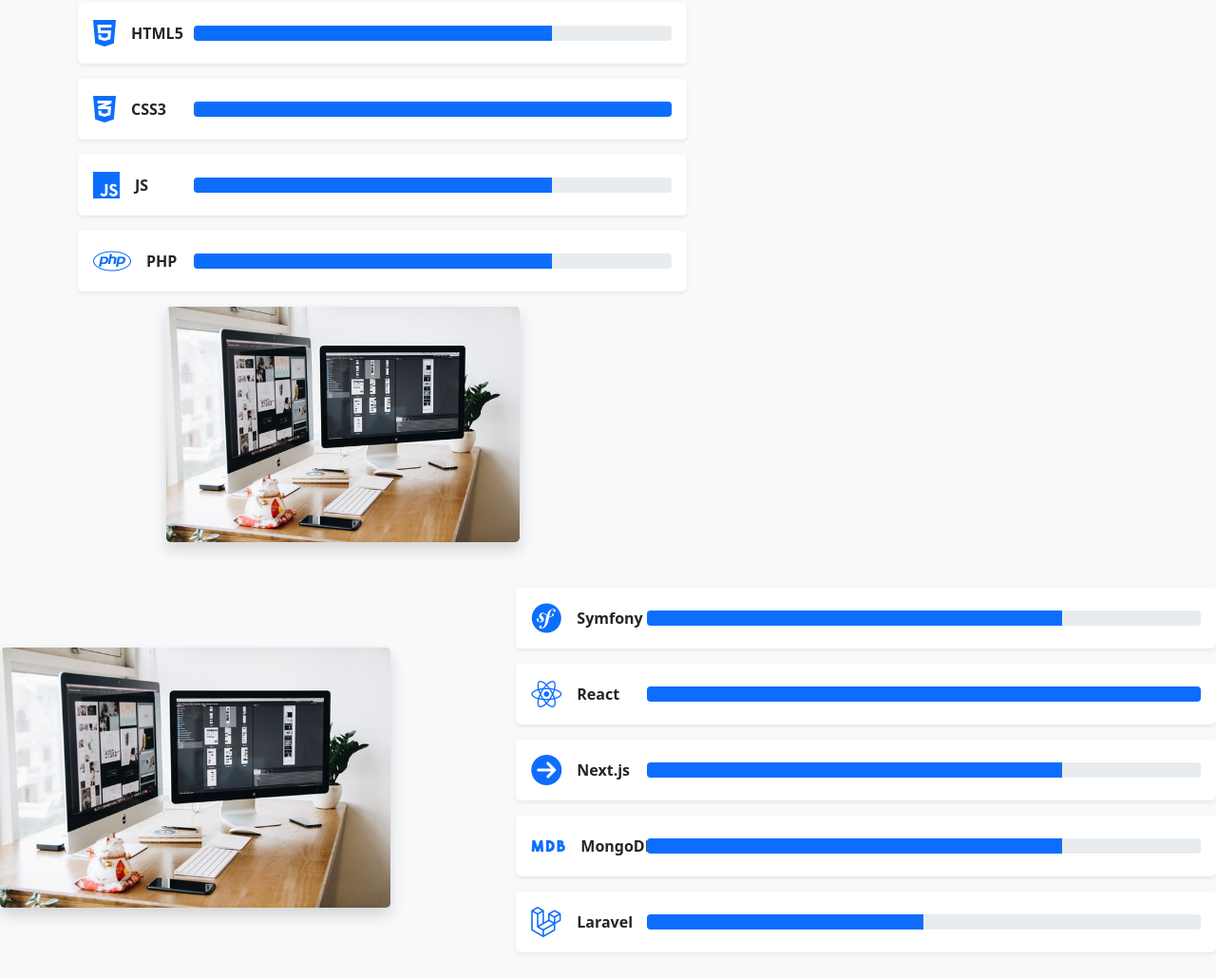
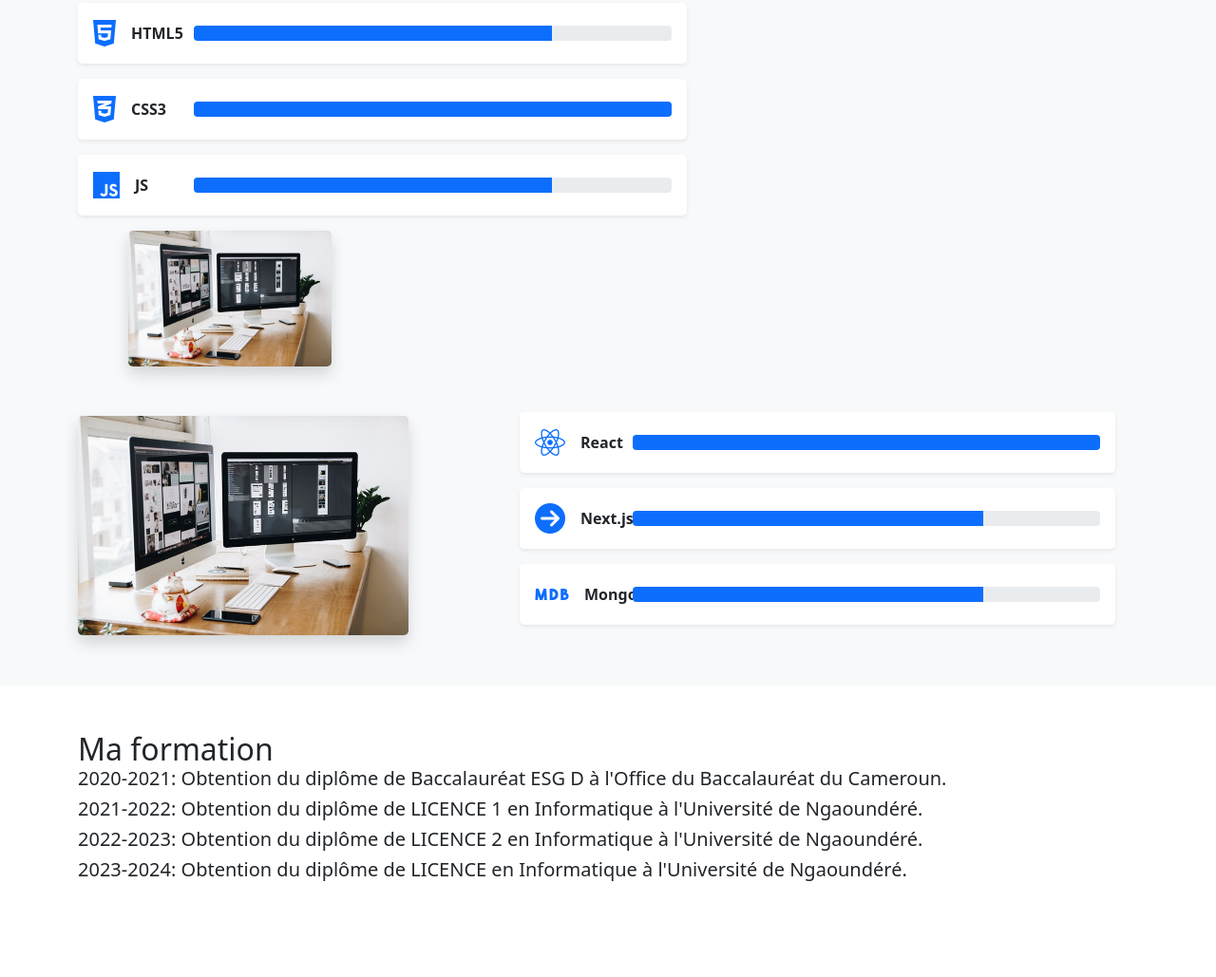
Before and after one commit to tikomeNanaIsmaila/portfolio-tikome, a plain HTML site: page index.html in a window 1280 px wide. Shown: the part 845-1874 px from the top of the page at 95% size. Drawn offline with nearby package versions, Linux system fonts and the light colour scheme.

Commit message:
Update index.html

```diff
--- a/index.html
+++ b/index.html
@@ -60,9 +60,9 @@
       <div class="container">
         <div class="row gy-4 align-items-center">
           <div class="col-12 col-md-6">
-            <h1 class="fw-bold">Je suis <b class="fw-bold">TIKOME NANA Ismaila</b> Développeur des applications web et mobile.</h1>
+            <h1 class="fw-bold">Je suis <b class="fw-bold">TIKOME NANA Ismaila</b> Développeur full stack et passionné par la Data Science et l'Intélligence Artificielle.</h1>
             <h2 class="fw-light">Bienvenue dans mon univers créatif</h2>
-            <a href="#expertise" class="btn btn-primary mt-5">Mon expertise web</a>
+            <a href="#expertise" class="btn btn-primary mt-5">Mon expertise</a>
           </div>
           <div class="col-12 col-md-6">
             <img src="NANA2.png" alt="TIKOME NANA Ismaila" width="100%" class="rounded-3 shadow">
@@ -135,28 +135,7 @@
               </div>
             </div>
 
-            <div class="mb-3 p-3 bg-white rounded-3 shadow-sm">
-              <div class="row align-items-center">
-                <div class="col-5 col-sm-4 col-lg-3 col-xl-2">
-                  <div class="d-flex align-items-center">
-                    <i class="fab fa-php fa-2x me-3 text-primary"></i>
-                    <p class="fw-bold m-0">PHP</p>
-                  </div>
-                </div>
-                <div class="col">
-                  <div class="progress" data-bs-toggle="tooltip" title="75%">
-                    <div class="progress-bar w-75" role="progressbar" aria-valuenow="75" aria-valuemin="0"
-                         aria-valuemax="100">
-                    </div>
-                  </div>
-                </div>
-              </div>
-            </div>
 
-
-            </div>
-
-          </div>
           <div class="col-12 offset-md-1 col-md-4">
             <img src="design.jpg" alt="écran montrant du code php" width="100%" class="rounded-3 shadow">
           </div>
@@ -170,24 +149,6 @@
           <div class="col-12 order-first offset-md-1 col-md-7 order-md-last">
 
             <!-- Progress bar -->
-            <div class="mb-3 p-3 bg-white rounded-3 shadow-sm">
-              <div class="row align-items-center">
-                <div class="col-5 col-sm-4 col-lg-3 col-xl-2">
-                  <div class="d-flex align-items-center">
-                    <i class="fab fa-symfony fa-2x me-3 text-primary"></i>
-                    <p class="fw-bold m-0">Symfony</p>
-                  </div>
-                </div>
-                <div class="col">
-                  <div class="progress" data-bs-toggle="tooltip" title="75%">
-                    <div class="progress-bar w-75" role="progressbar" aria-valuenow="75" aria-valuemin="0"
-                         aria-valuemax="100">
-                    </div>
-                  </div>
-                </div>
-              </div>
-            </div>
-
             <div class="mb-3 p-3 bg-white rounded-3 shadow-sm">
               <div class="row align-items-center">
                 <div class="col-5 col-sm-4 col-lg-3 col-xl-2">
@@ -241,25 +202,6 @@
                 </div>
               </div>
             </div>
-
-            <div class="mb-3 p-3 bg-white rounded-3 shadow-sm">
-              <div class="row align-items-center">
-                <div class="col-5 col-sm-4 col-lg-3 col-xl-2">
-                  <div class="d-flex align-items-center">
-                    <i class="fab fa-laravel fa-2x me-3 text-primary"></i>
-                    <p class="fw-bold m-0">Laravel</p>
-                  </div>
-                </div>
-                <div class="col">
-                  <div class="progress" data-bs-toggle="tooltip" title="50%">
-                    <div class="progress-bar w-50" role="progressbar" aria-valuenow="50" aria-valuemin="0"
-                         aria-valuemax="100">
-                    </div>
-                  </div>
-                </div>
-              </div>
-            </div>
-          </div>
 
         </div>
       </div>
```
